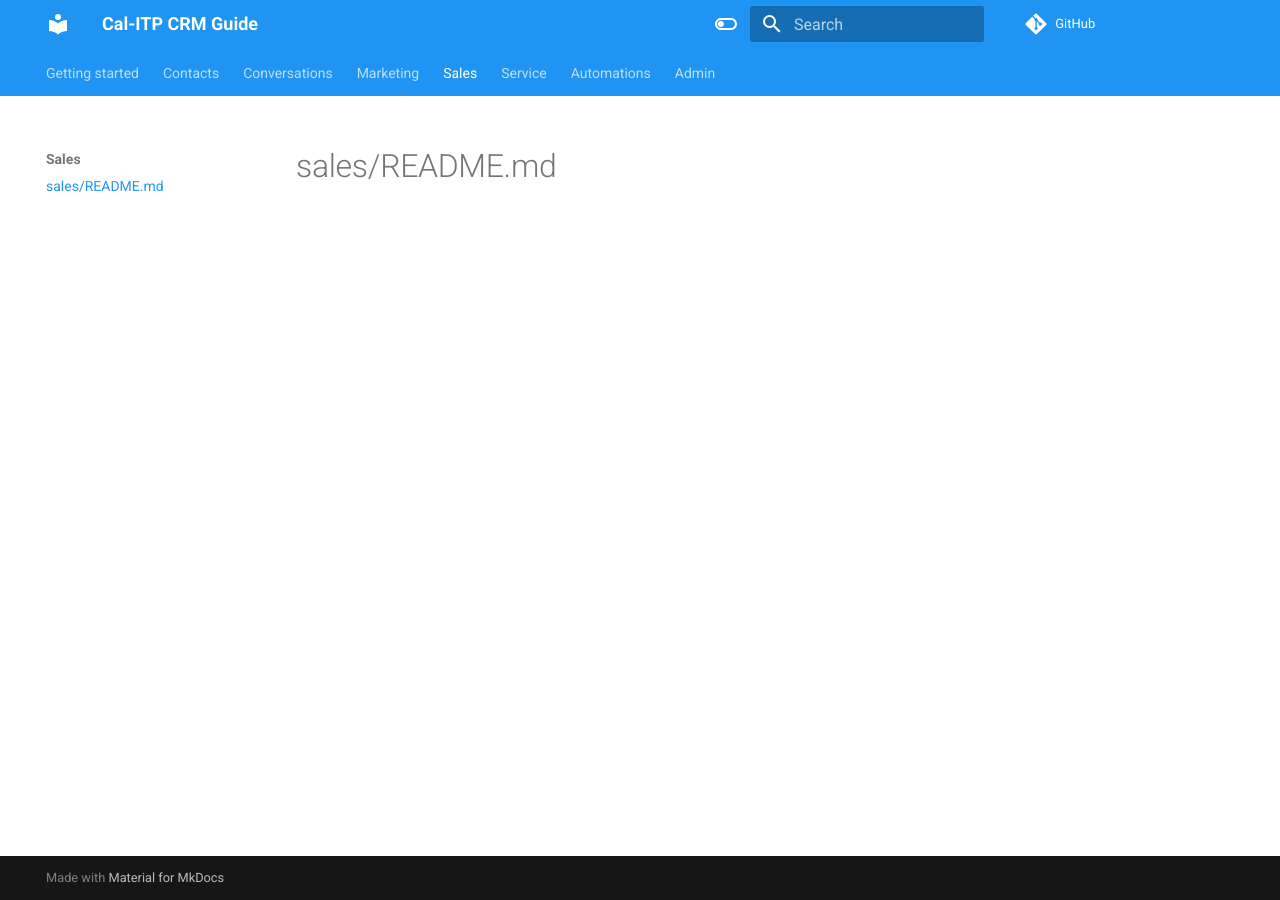
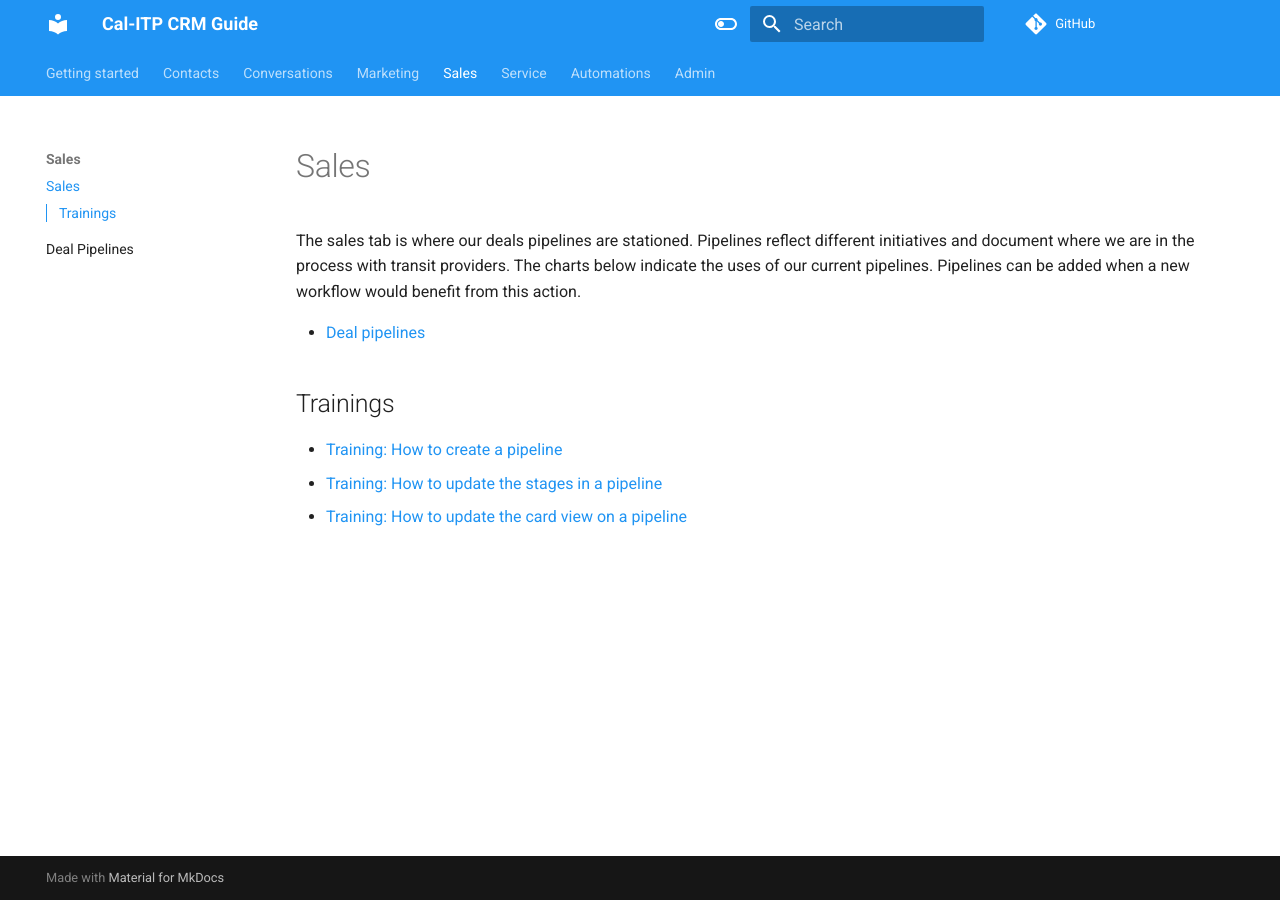
Before and after one commit to cal-itp/customer-success, an MkDocs documentation site: the page built from docs/sales/README.md, in a window 1280 px wide. Built offline with MkDocs 1.6.1 and Material for MkDocs 9.7.7, drawn with Linux system fonts in a browser that asks for light colours; nearby versions of some CDN libraries; comment, search, counter and statistics services are not loaded.

Commit message:
Draft content for Sales section

```diff
--- a/docs/sales/README.md
+++ b/docs/sales/README.md
@@ -1 +1,11 @@
-# sales/README.md
+# Sales
+
+The sales tab is where our deals pipelines are stationed. Pipelines reflect different initiatives and document where we are in the process with transit providers. The charts below indicate the uses of our current pipelines. Pipelines can be added when a new workflow would benefit from this action.
+
+- [Deal pipelines](/docs/sales/deal-pipelines)
+
+## Trainings
+
+- [Training: How to create a pipeline](#sales)
+- [Training: How to update the stages in a pipeline](#sales)
+- [Training: How to update the card view on a pipeline](#sales)
```
Also changed, not shown: docs/sales/deal-pipelines.md (added, +13 -0 lines).
